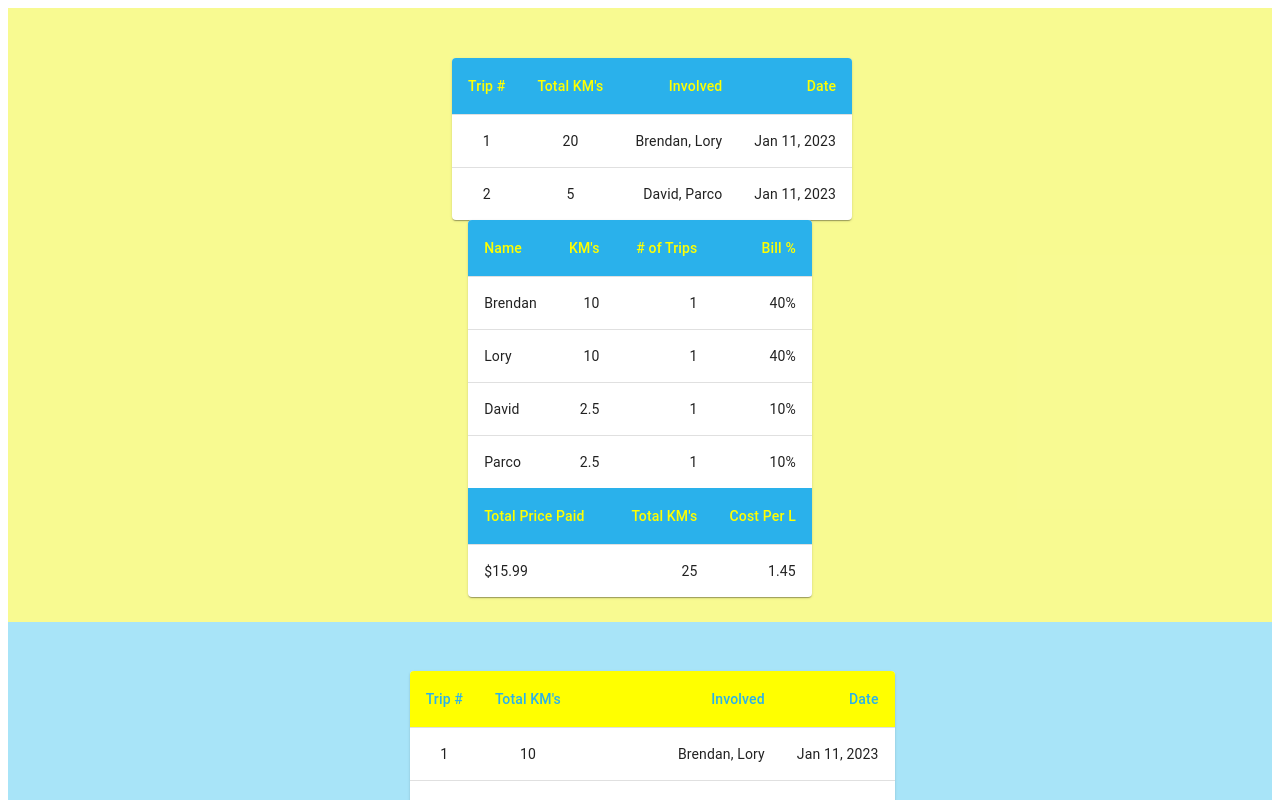
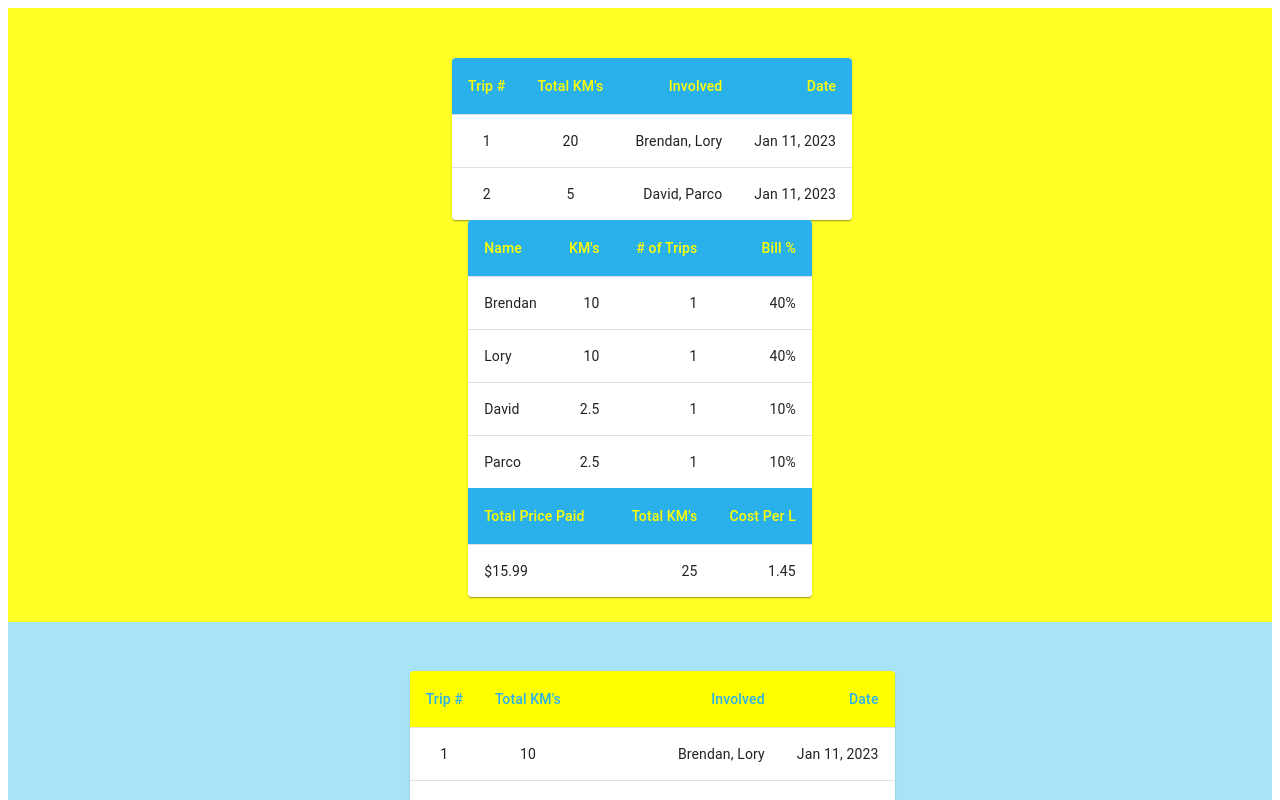
Before and after one commit to woobrendan/Fuel_Splitter, a React (Create React App) app in the folder fuel_splitter/: page /history in a window 1280 px wide. Shown: the top 800 px of the page. Built offline with nearby package versions, Linux system fonts and the light colour scheme.

Commit message:
change background for nth child odd

```diff
--- a/fuel_splitter/src/Styles/history.scss
+++ b/fuel_splitter/src/Styles/history.scss
@@ -6,7 +6,7 @@
     padding: 2%;
 
     &:nth-child(odd) {
-      background: rgb(242 246 37 / 50%);
+      background: rgb(255 255 0 / 85%);
 
       .MuiTableHead-root {
         background-color: #2ab1eb;
```
